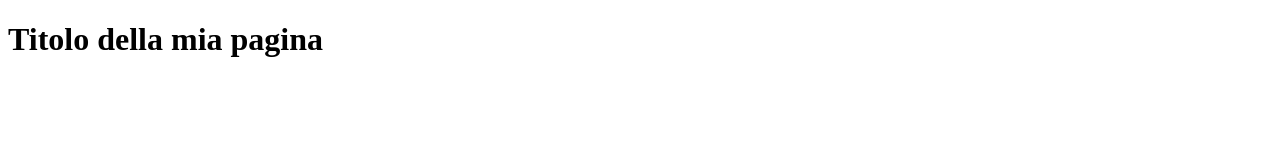
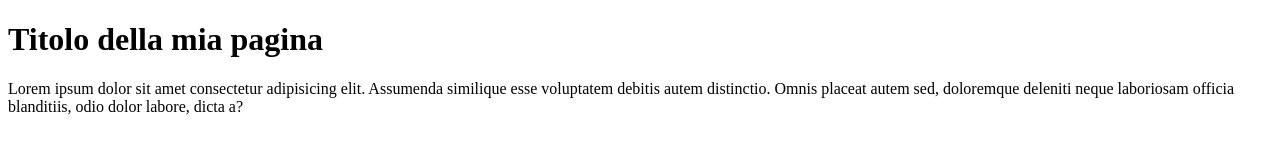
Before and after one commit to Shikanto/la_mia_prima_repository, a plain HTML site: page index.html in a window 1280 px wide. Drawn offline with Linux system fonts and the light colour scheme.

Commit message:
ripristinato paragrafo

```diff
--- a/index.html
+++ b/index.html
@@ -3,5 +3,8 @@
 <html>
     <body>
         <h1>Titolo della mia pagina</h1>
+        <p>Lorem ipsum dolor sit amet consectetur adipisicing elit. Assumenda similique esse voluptatem debitis autem distinctio.
+            Omnis placeat autem sed, doloremque deleniti neque laboriosam officia blanditiis, odio dolor labore, dicta a?
+        </p>
     </body>
 </html>
```
